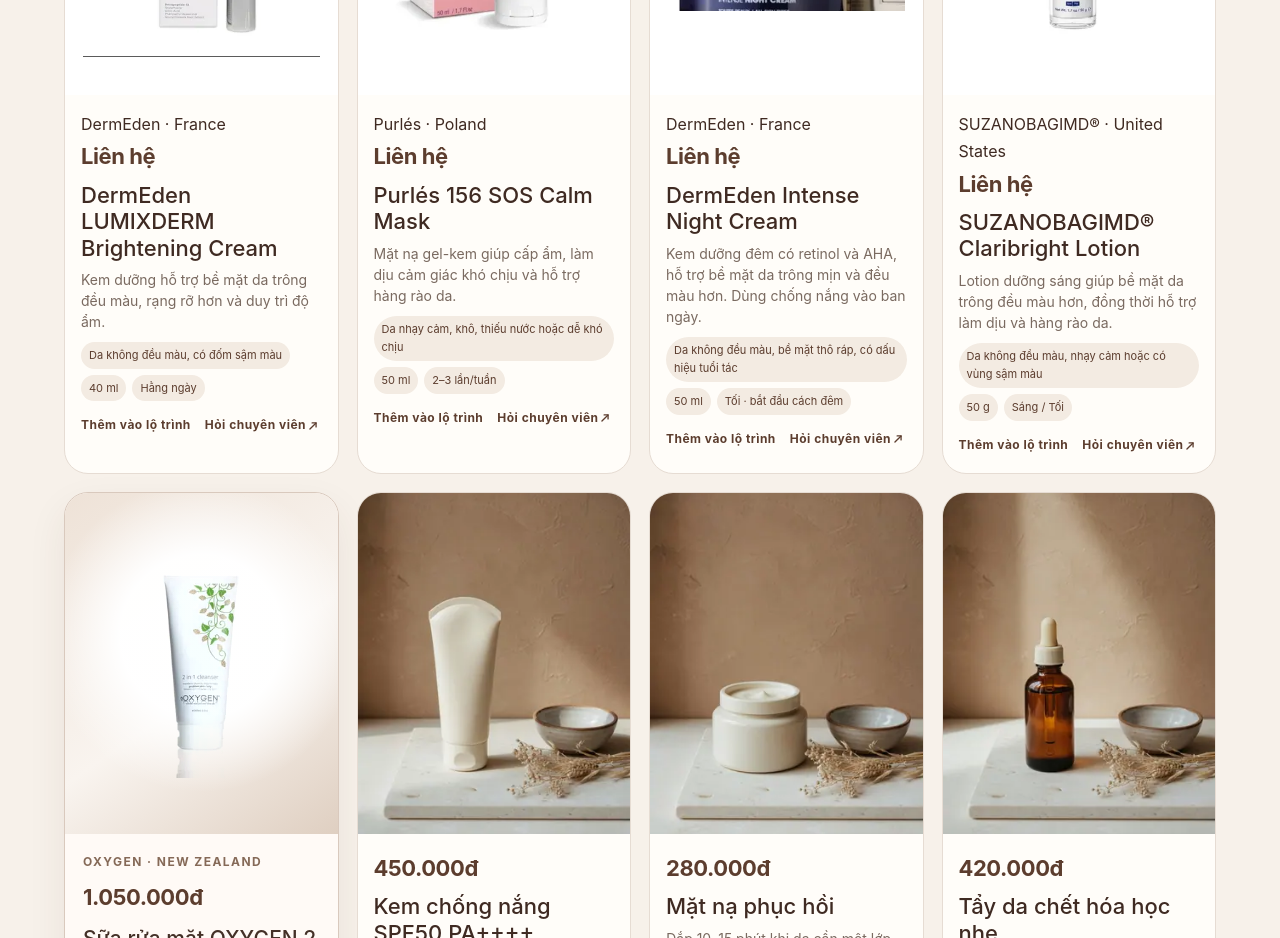
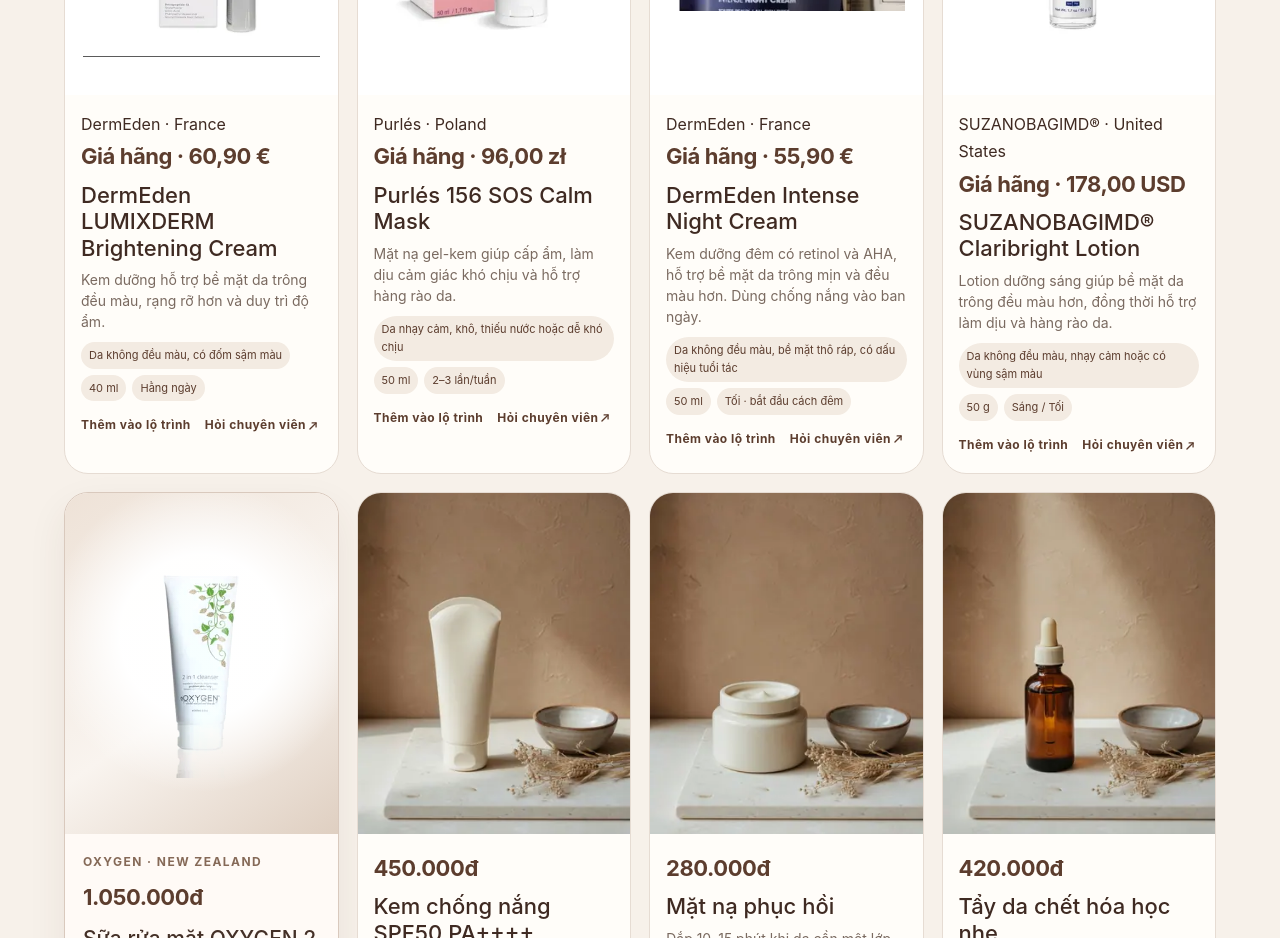
Before and after one commit to nttthao261096-byte/hatobeauty, a Next.js app: page /lo-trinh in a window 1280 px wide. Shown: the part 1780-2718 px from the top of the page. Built offline with nearby package versions, Linux system fonts and the light colour scheme.

Commit message:
Show official prices for verified products

```diff
--- a/app/care-catalog.ts
+++ b/app/care-catalog.ts
@@ -12,7 +12,7 @@ const draft_careProducts = [
     image: "/images/product-dermeden-lumixderm.png",
     size: "40 ml",
     price: 0,
-    priceLabel: { vi: "Liên hệ", en: "Contact us" },
+    priceLabel: { vi: "Giá hãng · 60,90 €", en: "Official price · €60.90" },
     brand: "DermEden",
     origin: "France",
     officialSource:
@@ -35,7 +35,10 @@ const draft_careProducts = [
     image: "/images/product-purles-156-sos-calm-mask.png",
     size: "50 ml",
     price: 0,
-    priceLabel: { vi: "Liên hệ", en: "Contact us" },
+    priceLabel: {
+      vi: "Giá hãng · 96,00 zł",
+      en: "Official price · PLN 96.00",
+    },
     brand: "Purlés",
     origin: "Poland",
     officialSource:
@@ -58,7 +61,7 @@ const draft_careProducts = [
     image: "/images/product-dermeden-intense-night-cream.png",
     size: "50 ml",
     price: 0,
-    priceLabel: { vi: "Liên hệ", en: "Contact us" },
+    priceLabel: { vi: "Giá hãng · 55,90 €", en: "Official price · €55.90" },
     brand: "DermEden",
     origin: "France",
     officialSource:
@@ -81,7 +84,10 @@ const draft_careProducts = [
     image: "/images/product-obagi-claribright.png",
     size: "50 g",
     price: 0,
-    priceLabel: { vi: "Liên hệ", en: "Contact us" },
+    priceLabel: {
+      vi: "Giá hãng · 178,00 USD",
+      en: "Official price · $178.00",
+    },
     brand: "SUZANOBAGIMD®",
     origin: "United States",
     officialSource:
```
Also changed, not shown: 1 other file (tests, documents, lock files or other folders).
